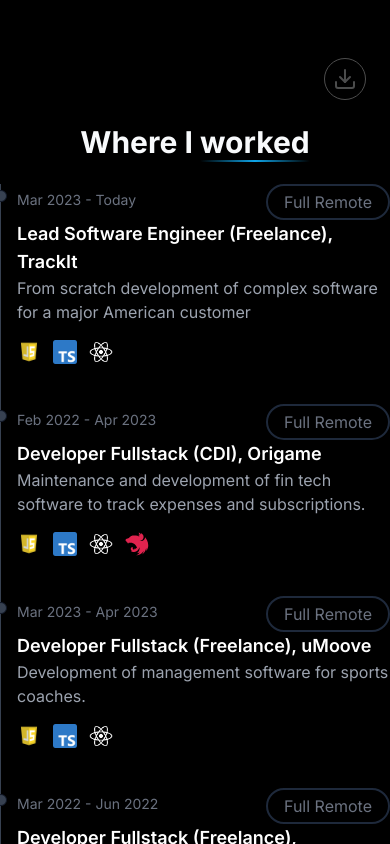
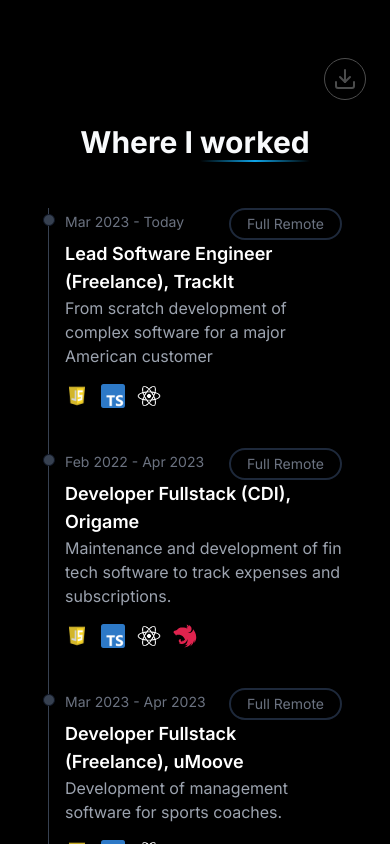
Before and after one commit to RobinChailley/portfolio, a Next.js app: page / in a window 390 px wide. Shown: the part 720-1564 px from the top of the page. Built offline with nearby package versions, Linux system fonts and the light colour scheme.

Commit message:
feat: responsive on experiences section

```diff
--- a/src/sections/experiences/Experiences.tsx
+++ b/src/sections/experiences/Experiences.tsx
@@ -60,10 +60,10 @@
 
 export default function Experiences() {
 	return (
-		<div>
-			<h2 className="font-bold text-3xl text-center mb-6">
+		<div className="px-12 md:px-0">
+			<h2 className="font-bold text-3xl text-center mb-12">
 				Where I{' '}
-				<span className="relative ">
+				<span className="relative">
 					<div className="absolute left-0 bg-gradient-to-r from-transparent via-sky-500 to-transparent h-[2px] w-full" />
 					worked
 				</span>
@@ -76,7 +76,7 @@
 							<time className="mb-1 text-sm font-normal leading-none text-gray-400 dark:text-gray-500">
 								{experience.date}
 							</time>
-							<p className="dark:text-gray-500 border-2 px-4 py-1 rounded-full ">Full Remote</p>
+							<p className="dark:text-gray-500 border-2 px-4 py-1 text-sm sm:text-base rounded-full ">Full Remote</p>
 						</div>
 						<h3 className="text-lg font-semibold text-gray-900 dark:text-white">{experience.name}</h3>
 						<p className="mb-4 text-base font-normal text-gray-500 dark:text-gray-400">{experience.description}</p>
```
